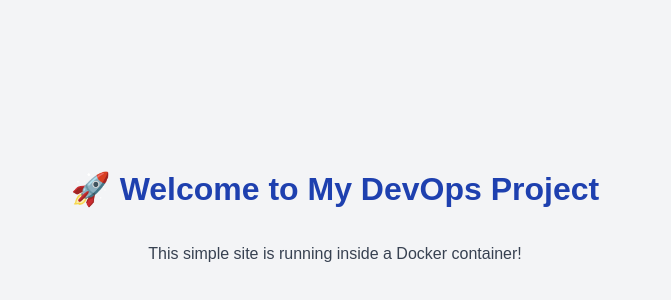
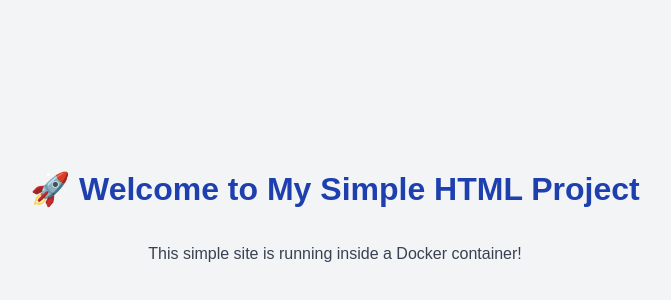
Before and after one commit to DevOpsAbdul/FirstProject, a plain HTML site: page index.html in a window 1280 px wide. Shown: the part 186-486 px from the top of the page, without its empty margins (305-976 px from the left). Drawn offline with Linux system fonts and the light colour scheme.

Commit message:
HTML file

```diff
--- a/index.html
+++ b/index.html
@@ -24,7 +24,7 @@
   </style>
 </head>
 <body>
-  <h1>🚀 Welcome to My DevOps Project</h1>
+  <h1>🚀 Welcome to My Simple HTML Project</h1>
   <p>This simple site is running inside a Docker container!</p>
 </body>
 </html>
```
